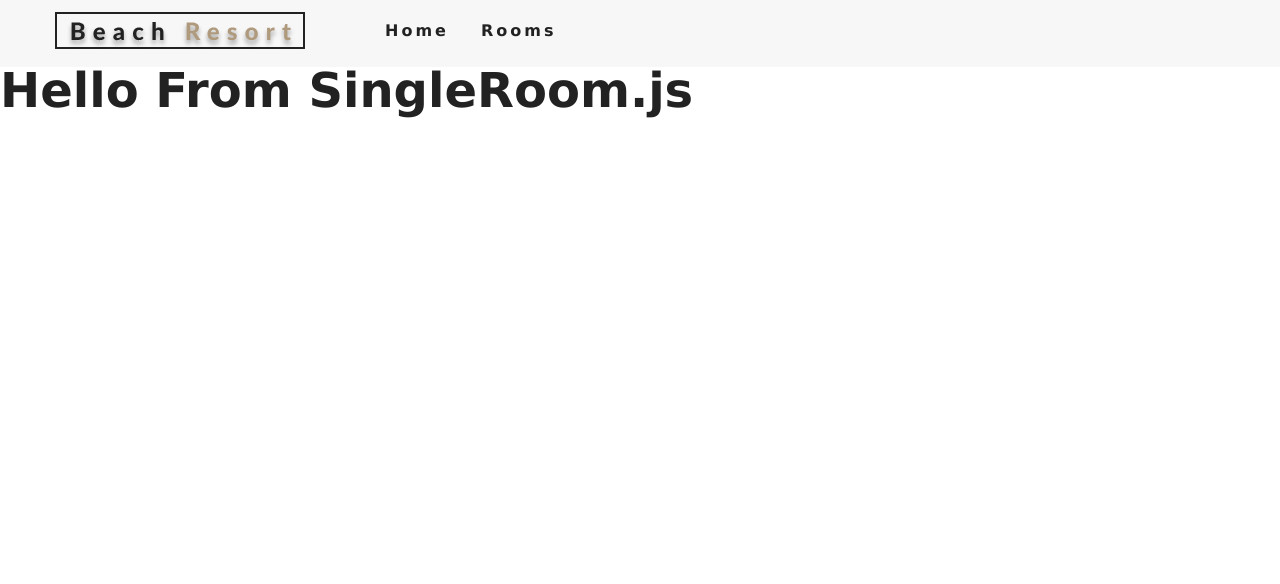
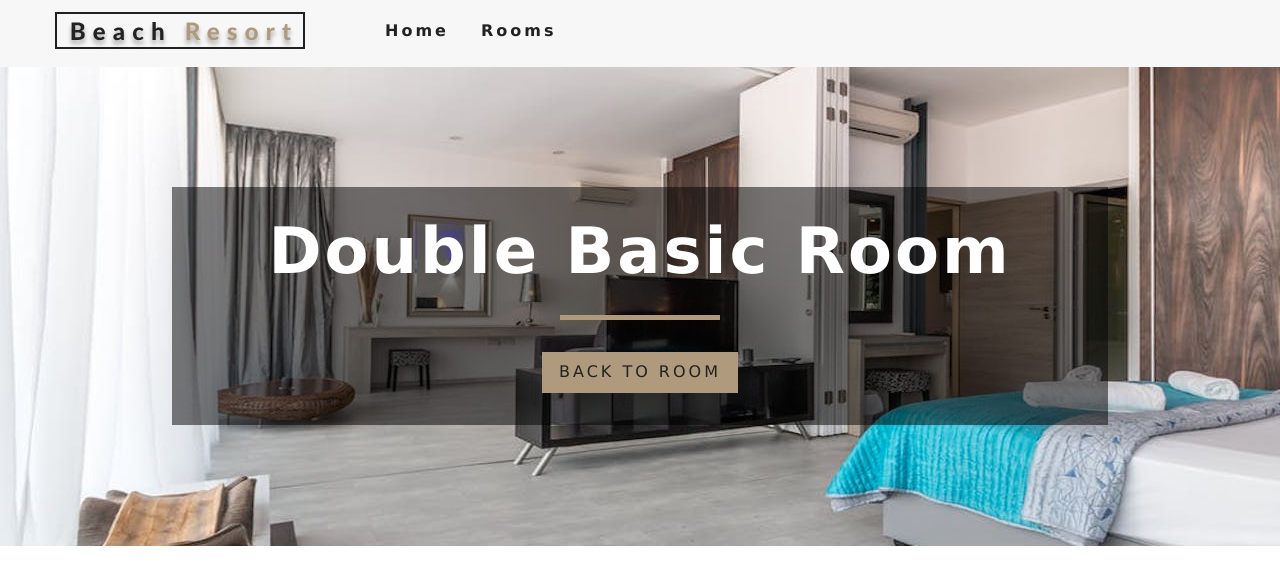
Before and after one commit to shivammodi456/resort, a React (Create React App) app: page /rooms/double-basic in a window 1280 px wide. Shown: the top 584 px of the page. Built offline with nearby package versions, Linux system fonts and the light colour scheme.

Commit message:
SinglePage HeroBanner - Styled Component

```diff
--- a/package.json
+++ b/package.json
@@ -10,7 +10,8 @@
     "react-dom": "^16.13.1",
     "react-icons": "^3.10.0",
     "react-router-dom": "^5.2.0",
-    "react-scripts": "3.4.1"
+    "react-scripts": "3.4.1",
+    "styled-components": "^5.1.0"
   },
   "scripts": {
     "start": "react-scripts start",
--- /dev/null
+++ b/src/component/StyledHero.js
@@ -0,0 +1,11 @@
+import styled from "styled-components";
+
+const StyledHero = styled.header`
+  min-height: 60vh;
+  background: url(${(props) => props.img}) center/cover no-repeat;
+  display: flex;
+  align-items: center;
+  justify-content: center;
+`;
+
+export default StyledHero;
--- a/src/context.js
+++ b/src/context.js
@@ -37,15 +37,20 @@ class RoomProvider extends Component {
     return tempItems;
   }
 
+  getRoom = (slug) => {
+    let tempRooms = [...this.state.rooms];
+    const room = tempRooms.find((room) => room.slug === slug);
+    return room;
+  };
+
   render() {
     return (
-      <RoomContext.Provider value={{ ...this.state }}>
+      <RoomContext.Provider value={{ ...this.state, getRoom: this.getRoom }}>
         {this.props.children}
       </RoomContext.Provider>
     );
   }
 }
-
 const RoomConsumer = RoomContext.Consumer;
 
 export { RoomProvider, RoomConsumer, RoomContext };
--- a/src/pages/SingleRoom.js
+++ b/src/pages/SingleRoom.js
@@ -1,11 +1,56 @@
 import React, { Component } from "react";
+import defaultBcg from "../images/room-1.jpeg";
+import { RoomContext } from "../context";
+import { Link } from "react-router-dom";
+import Hero from "../component/Hero";
+import Banner from "../component/Banner";
+import StyledHero from "../component/StyledHero";
 
 export class SingleRoom extends Component {
+  state = {
+    slug: this.props.match.params.slug,
+    defaultBcg,
+  };
+
+  static contextType = RoomContext;
   render() {
+    const { getRoom } = this.context;
+    const room = getRoom(this.state.slug);
+    // console.log(room);
+
+    if (!room) {
+      return (
+        <div className="error">
+          <h3>No Such Room Could be found..</h3>
+          <Link to="/rooms" className="btn-primary">
+            back to rooms
+          </Link>
+        </div>
+      );
+    }
+
+    const {
+      name,
+      descroption,
+      capacity,
+      size,
+      price,
+      extras,
+      breakfast,
+      pets,
+      images,
+    } = room;
+
     return (
-      <div>
-        <h1>Hello From SingleRoom.js</h1>
-      </div>
+      <>
+        <StyledHero img={images[0] || this.state.defaultBcg}>
+          <Banner title={`${name} room`}>
+            <Link to="/rooms" className="btn-primary">
+              back to room
+            </Link>
+          </Banner>
+        </StyledHero>
+      </>
     );
   }
 }
```
Also changed, not shown: 1 other file (tests, documents, lock files or other folders).
